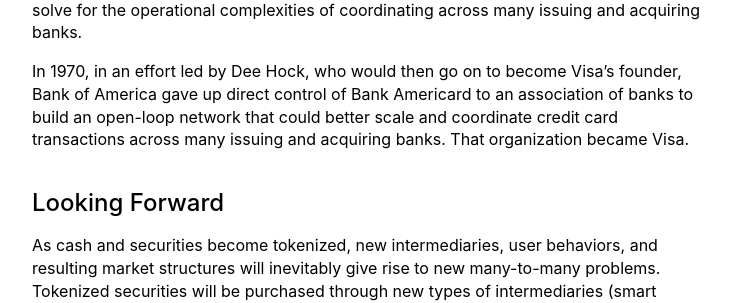
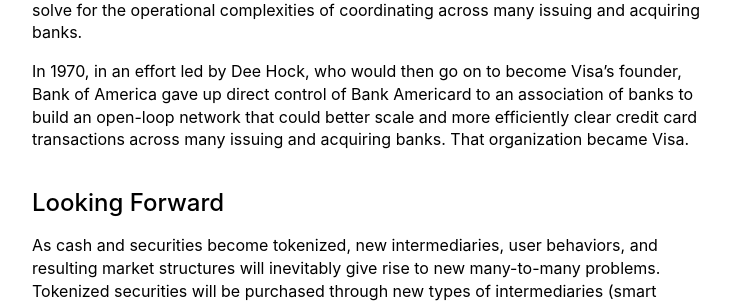
Before and after one commit to jshaked/jshaked.github.io, a Jekyll site: the page built from _posts/2026-09-16-many-to-one-to-many.md, in a window 1280 px wide and 900 px high, scrolled down 1286 px. Shown: the part 199-502 px from the top of the window, without its empty margins (272-1005 px from the left). Built offline with Jekyll 4.4.1, drawn with Linux system fonts in a browser that asks for light colours.

Commit message:
update many-to-one-to-many blog

```diff
--- a/_posts/2026-09-16-many-to-one-to-many.md
+++ b/_posts/2026-09-16-many-to-one-to-many.md
@@ -29,7 +29,7 @@
 
 Unlike the original closed-loop BankAmericard system, in which both the issuer and acquirer were Bank of America, the BankAmericard service organization transformed the network into an open-loop system in which the issuing and acquiring banks could be separate institutions. Bank Americard’s program, however, was built under the assumption that Bank of America would be on both sides of the transaction and didn’t solve for the operational complexities of coordinating across many issuing and acquiring banks.
 
-In 1970, in an effort led by Dee Hock, who would then go on to become Visa's founder, Bank of America gave up direct control of Bank Americard to an association of banks to build an open-loop network that could better scale and coordinate credit card transactions across many issuing and acquiring banks. That organization became Visa.
+In 1970, in an effort led by Dee Hock, who would then go on to become Visa's founder, Bank of America gave up direct control of Bank Americard to an association of banks to build an open-loop network that could better scale and more efficiently clear credit card transactions across many issuing and acquiring banks. That organization became Visa.
 
 ## Looking Forward
 
```
